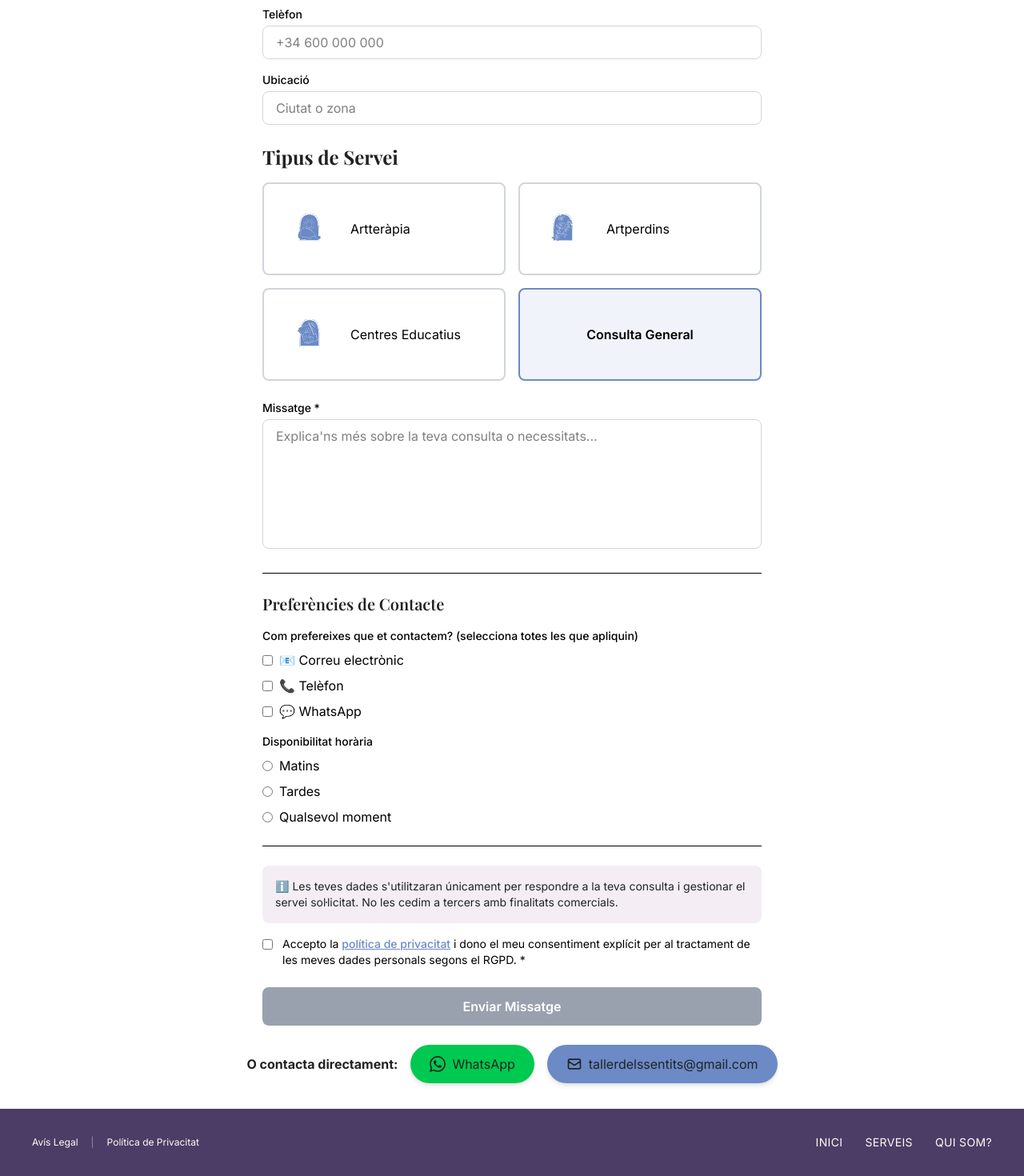
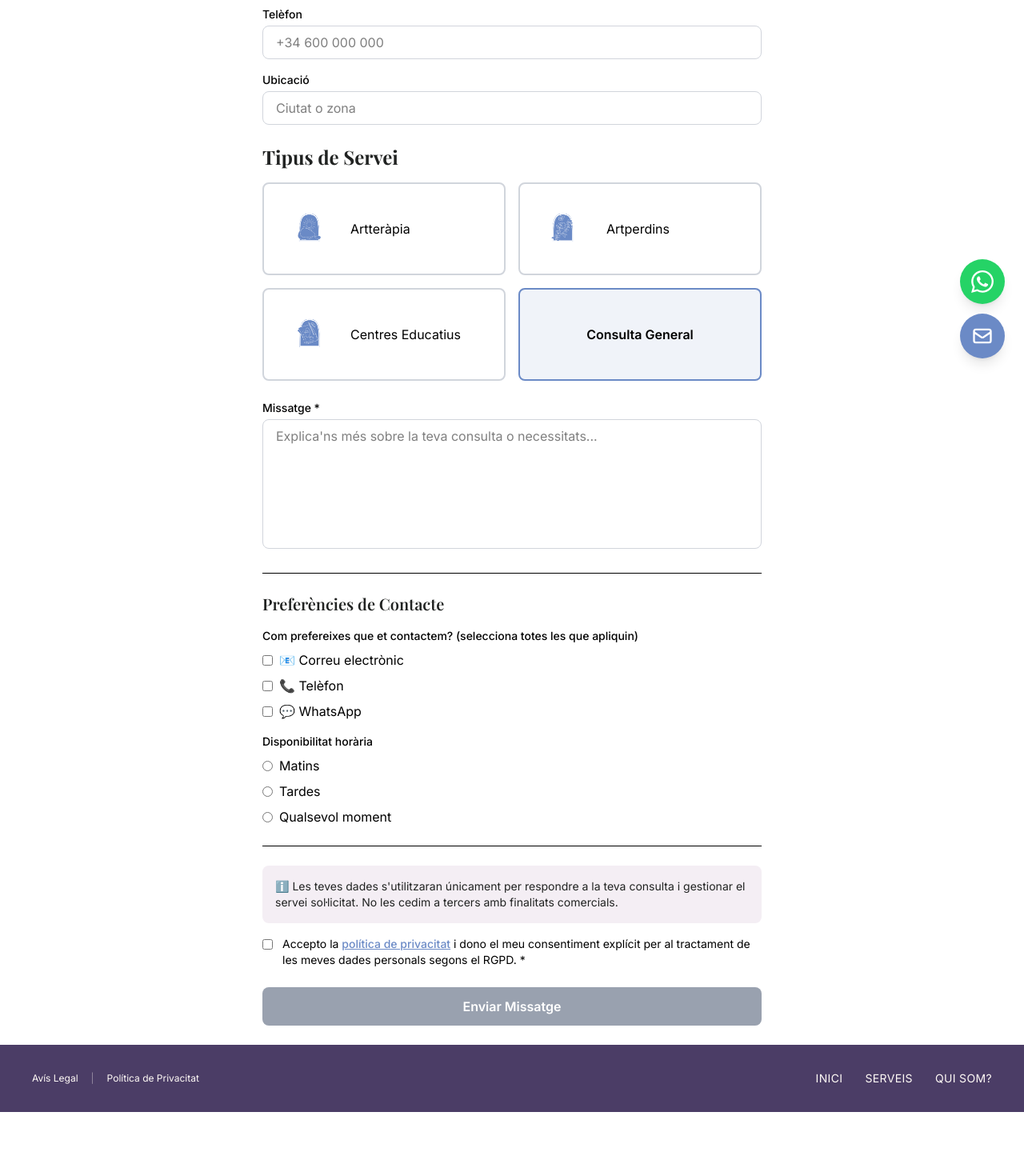
Before and after one commit to m-s-torne/taller-dels-sentits, a Next.js app: page /contacte in a window 1280 px wide. Shown: the part 328-1798 px from the top of the page at 80% size. After the commit the page ends 1718 px from the top, so only its background shows below. Built offline with nearby package versions, Linux system fonts and the light colour scheme.

Commit message:
fix: fixed floating contact button issues

```diff
--- /dev/null
+++ b/app/_components/ui/FloatingContactButtons.tsx
@@ -0,0 +1,62 @@
+"use client";
+
+import { motion } from 'motion/react';
+import Link from 'next/link';
+
+export default function FloatingContactButtons() {
+  return (
+    <div className="fixed bottom-6 right-6 z-50 flex flex-col gap-3">
+      {/* WhatsApp Button */}
+      <motion.div
+        initial={{ scale: 0, opacity: 0 }}
+        animate={{ scale: 1, opacity: 1 }}
+        transition={{ delay: 0.5, duration: 0.3 }}
+      >
+        <Link
+          href="https://wa.me/34675206204"
+          target="_blank"
+          rel="noopener noreferrer"
+          className="flex h-14 w-14 items-center justify-center rounded-full bg-[#25D366] shadow-lg transition-transform hover:scale-110 hover:shadow-xl"
+          aria-label="Contactar per WhatsApp"
+        >
+          <svg
+            className="h-7 w-7 text-white"
+            fill="currentColor"
+            viewBox="0 0 24 24"
+            xmlns="http://www.w3.org/2000/svg"
+          >
+            <path d="M17.472 14.382c-.297-.149-1.758-.867-2.03-.967-.273-.099-.471-.148-.67.15-.197.297-.767.966-.94 1.164-.173.199-.347.223-.644.075-.297-.15-1.255-.463-2.39-1.475-.883-.788-1.48-1.761-1.653-2.059-.173-.297-.018-.458.13-.606.134-.133.298-.347.446-.52.149-.174.198-.298.298-.497.099-.198.05-.371-.025-.52-.075-.149-.669-1.612-.916-2.207-.242-.579-.487-.5-.669-.51-.173-.008-.371-.01-.57-.01-.198 0-.52.074-.792.372-.272.297-1.04 1.016-1.04 2.479 0 1.462 1.065 2.875 1.213 3.074.149.198 2.096 3.2 5.077 4.487.709.306 1.262.489 1.694.625.712.227 1.36.195 1.871.118.571-.085 1.758-.719 2.006-1.413.248-.694.248-1.289.173-1.413-.074-.124-.272-.198-.57-.347m-5.421 7.403h-.004a9.87 9.87 0 01-5.031-1.378l-.361-.214-3.741.982.998-3.648-.235-.374a9.86 9.86 0 01-1.51-5.26c.001-5.45 4.436-9.884 9.888-9.884 2.64 0 5.122 1.03 6.988 2.898a9.825 9.825 0 012.893 6.994c-.003 5.45-4.437 9.884-9.885 9.884m8.413-18.297A11.815 11.815 0 0012.05 0C5.495 0 .16 5.335.157 11.892c0 2.096.547 4.142 1.588 5.945L.057 24l6.305-1.654a11.882 11.882 0 005.683 1.448h.005c6.554 0 11.89-5.335 11.893-11.893a11.821 11.821 0 00-3.48-8.413Z" />
+          </svg>
+        </Link>
+      </motion.div>
+
+      {/* Email Button */}
+      <motion.div
+        initial={{ scale: 0, opacity: 0 }}
+        animate={{ scale: 1, opacity: 1 }}
+        transition={{ delay: 0.6, duration: 0.3 }}
+      >
+        <Link
+          href="mailto:tallerdelssentits@gmail.com"
+          className="flex h-14 w-14 items-center justify-center rounded-full bg-shakespeare shadow-lg transition-transform hover:scale-110 hover:shadow-xl"
+          aria-label="Enviar correu electrònic"
+        >
+          <svg
+            className="h-7 w-7 text-white"
+            fill="none"
+            stroke="currentColor"
+            strokeWidth={2}
+            viewBox="0 0 24 24"
+            xmlns="http://www.w3.org/2000/svg"
+          >
+            <path
+              strokeLinecap="round"
+              strokeLinejoin="round"
+              d="M3 8l7.89 5.26a2 2 0 002.22 0L21 8M5 19h14a2 2 0 002-2V7a2 2 0 00-2-2H5a2 2 0 00-2 2v10a2 2 0 002 2z"
+            />
+          </svg>
+        </Link>
+      </motion.div>
+    </div>
+  );
+}
--- a/app/contacte/page.tsx
+++ b/app/contacte/page.tsx
@@ -4,36 +4,6 @@ const Contact = () => {
     return (
         <main className="mt-25">
             <ContactForm/>
-
-            {/* Contact Links Section */}
-            <div className="max-w-full mx-auto px-5 mb-8">
-                <div className="flex flex-col sm:flex-row gap-4 justify-center items-center">
-                    <p className="font-bold">O contacta directament:</p>
-                    {/* WhatsApp Link */}
-                    <a
-                        href="https://wa.me/34675206204"
-                        target="_blank"
-                        rel="noopener noreferrer"
-                        className="flex items-center gap-2 px-6 py-3 bg-green-500 text-white rounded-full hover:bg-green-600 transition-colors duration-300 shadow-md hover:shadow-lg"
-                    >
-                        <svg className="w-5 h-5" fill="currentColor" viewBox="0 0 24 24">
-                            <path d="M17.472 14.382c-.297-.149-1.758-.867-2.03-.967-.273-.099-.471-.148-.67.15-.197.297-.767.966-.94 1.164-.173.199-.347.223-.644.075-.297-.15-1.255-.463-2.39-1.475-.883-.788-1.48-1.761-1.653-2.059-.173-.297-.018-.458.13-.606.134-.133.298-.347.446-.52.149-.174.198-.298.298-.497.099-.198.05-.371-.025-.52-.075-.149-.669-1.612-.916-2.207-.242-.579-.487-.5-.669-.51-.173-.008-.371-.01-.57-.01-.198 0-.52.074-.792.372-.272.297-1.04 1.016-1.04 2.479 0 1.462 1.065 2.875 1.213 3.074.149.198 2.096 3.2 5.077 4.487.709.306 1.262.489 1.694.625.712.227 1.36.195 1.871.118.571-.085 1.758-.719 2.006-1.413.248-.694.248-1.289.173-1.413-.074-.124-.272-.198-.57-.347m-5.421 7.403h-.004a9.87 9.87 0 01-5.031-1.378l-.361-.214-3.741.982.998-3.648-.235-.374a9.86 9.86 0 01-1.51-5.26c.001-5.45 4.436-9.884 9.888-9.884 2.64 0 5.122 1.03 6.988 2.898a9.825 9.825 0 012.893 6.994c-.003 5.45-4.437 9.884-9.885 9.884m8.413-18.297A11.815 11.815 0 0012.05 0C5.495 0 .16 5.335.157 11.892c0 2.096.547 4.142 1.588 5.945L.057 24l6.305-1.654a11.882 11.882 0 005.683 1.448h.005c6.554 0 11.89-5.335 11.893-11.893a11.821 11.821 0 00-3.48-8.413Z"/>
-                        </svg>
-                        WhatsApp
-                    </a>
-
-                    {/* Email Link */}
-                    <a
-                        href="mailto:tallerdelssentits@gmail.com"
-                        className="flex items-center gap-2 px-6 py-3 bg-shakespeare text-white rounded-full hover:bg-shakespeare/80 transition-colors duration-300 shadow-md hover:shadow-lg"
-                    >
-                        <svg className="w-5 h-5" fill="none" stroke="currentColor" viewBox="0 0 24 24">
-                            <path strokeLinecap="round" strokeLinejoin="round" strokeWidth={2} d="M3 8l7.89 5.26a2 2 0 002.22 0L21 8M5 19h14a2 2 0 002-2V7a2 2 0 00-2-2H5a2 2 0 00-2 2v10a2 2 0 002 2z" />
-                        </svg>
-                        tallerdelssentits@gmail.com
-                    </a>
-                </div>
-            </div>
         </main>
     )
 }
--- a/app/layout.tsx
+++ b/app/layout.tsx
@@ -4,6 +4,7 @@ import { Playfair_Display, Inter } from 'next/font/google';
 import "./globals.css";
 import Header from "./_components/Header";
 import Footer from "./_components/Footer";
+import FloatingContactButtons from "./_components/ui/FloatingContactButtons";
 
 const playfair = Playfair_Display({
   subsets: ['latin'],
@@ -83,6 +84,7 @@ export default function RootLayout({
         <Header logoImg="/logo-taller-dels-sentits.svg"/>
         {children}
         <Footer/>
+        <FloatingContactButtons />
         <Toaster position="top-center" />
       </body>
     </html>
```
